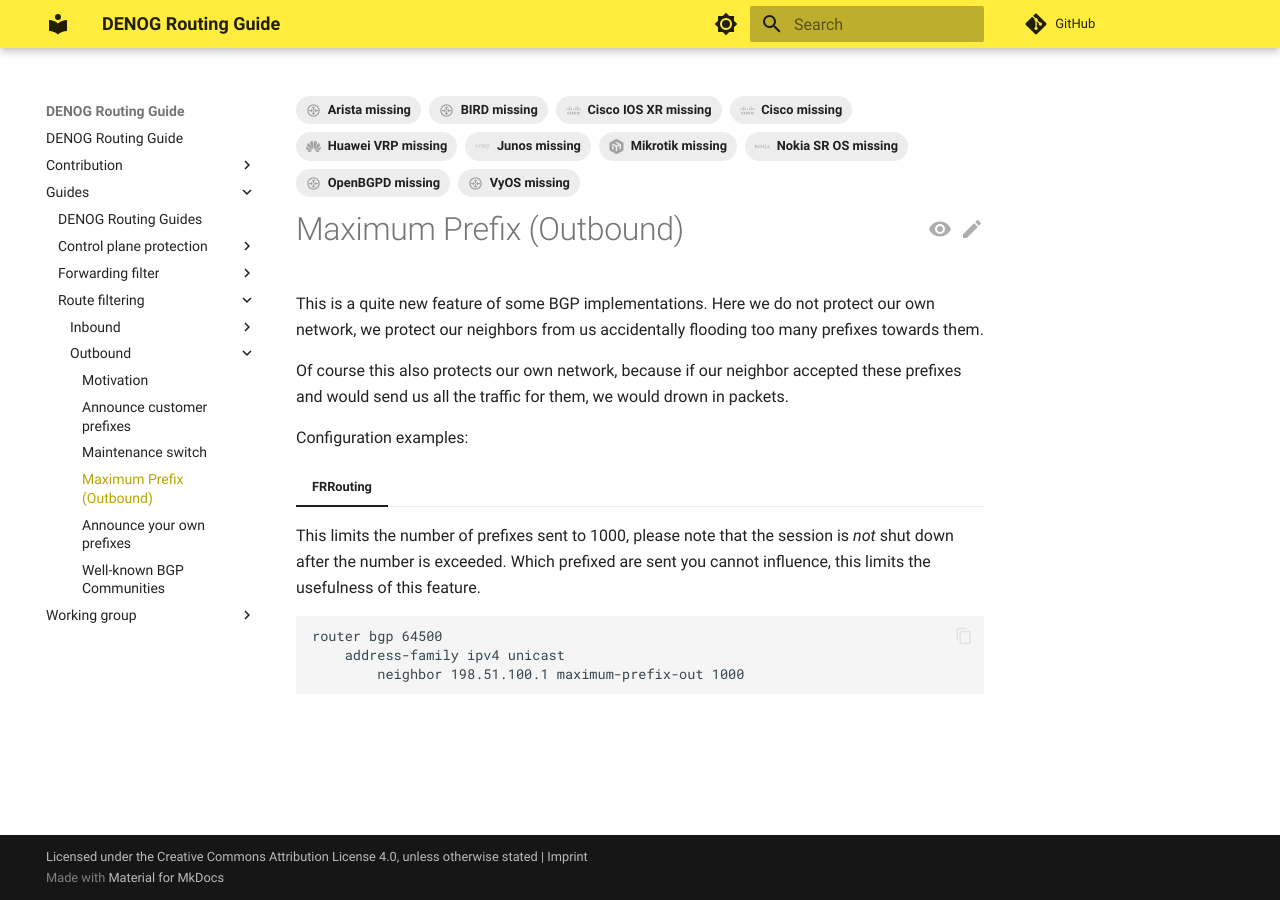
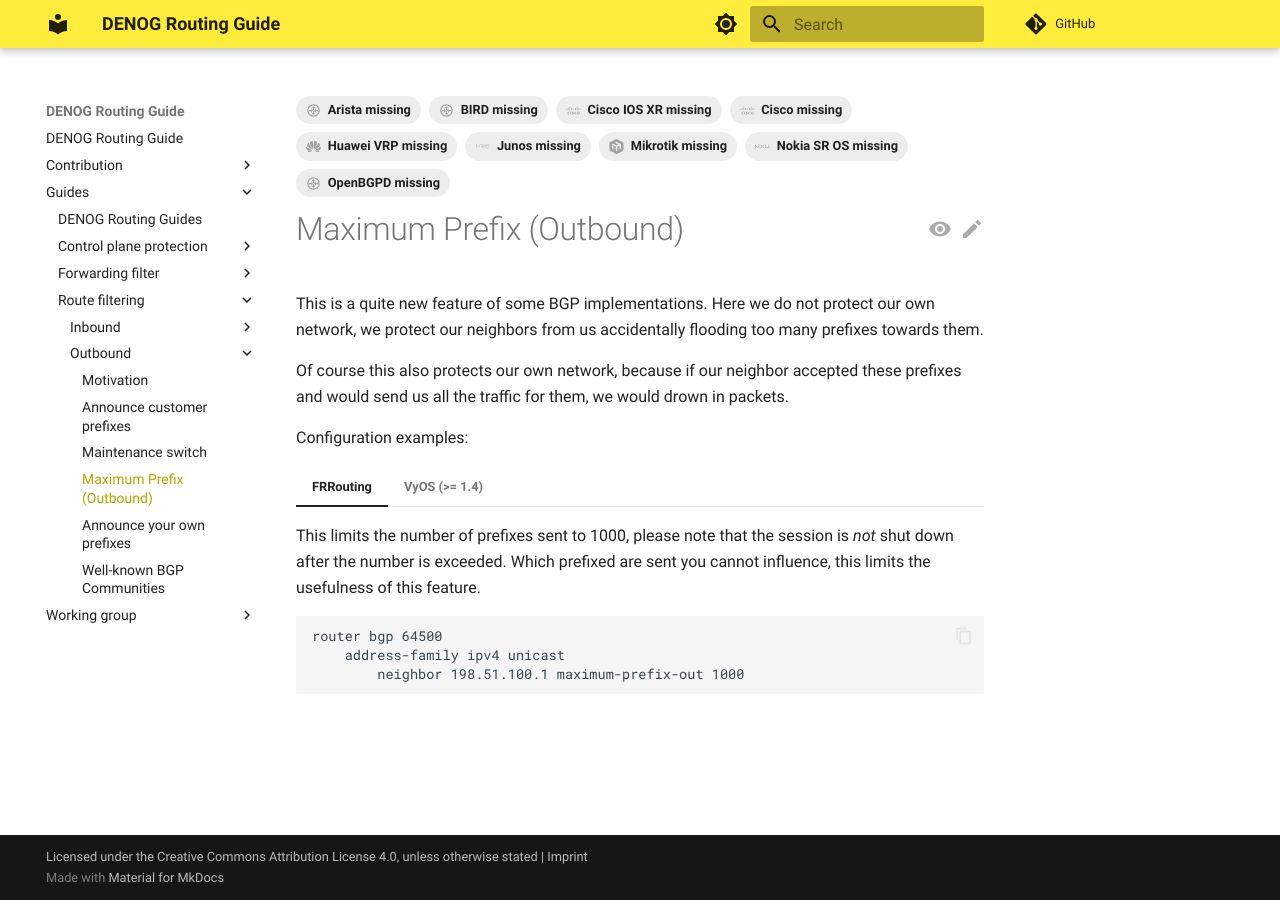
Before and after one commit to denog/routing-guide, an MkDocs documentation site: the page built from docs/guides/route_filtering/outbound/max_prefix.md, in a window 1280 px wide. Built offline with MkDocs 1.6.1 and Material for MkDocs 9.7.7, drawn with Linux system fonts in a browser that asks for light colours; comment, search, counter and statistics services are not loaded; some of the changed lines change nothing that is shown.

Commit message:
route_filtering/outbound/max_prefix: add vyos

````diff
--- a/docs/guides/route_filtering/outbound/max_prefix.md
+++ b/docs/guides/route_filtering/outbound/max_prefix.md
@@ -9,7 +9,6 @@
   - Mikrotik missing
   - Nokia SR OS missing
   - OpenBGPD missing
-  - VyOS missing
 ---
 
 # Maximum Prefix (Outbound)
@@ -27,3 +26,12 @@
         address-family ipv4 unicast
             neighbor 198.51.100.1 maximum-prefix-out 1000
     ```
+
+=== "VyOS (>= 1.4)"
+
+    VyOS has two modes (operational and configuration mode). Enter configuration mode with
+    `configure` to make changes. Use `commit` to apply them and `save` to keep them after reboot.
+
+    ```
+    set protocols bgp neighbor 198.51.100.1 address-family ipv4-unicast maximum-prefix-out 1000
+    ```
````
